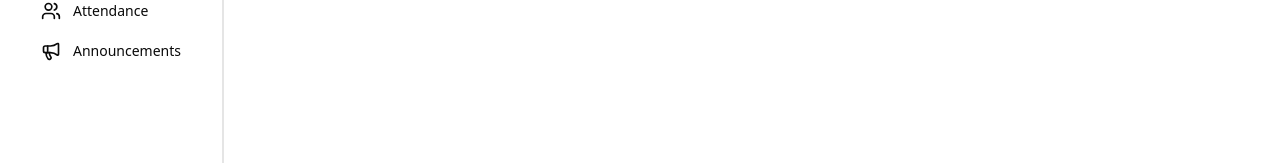
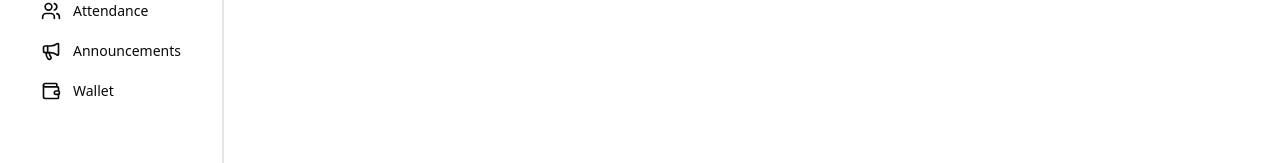
Before and after one commit to 0xSunill/super-uni, a Next.js app: page /dashboard/admin in a window 1280 px wide. Shown: the part 475-638 px from the top of the page. Built offline with nearby package versions, Linux system fonts and the light colour scheme.

Commit message:
fronted design

```diff
--- a/components/Menu.tsx
+++ b/components/Menu.tsx
@@ -1,3 +1,6 @@
+
+import { role } from "@/data"
+import { Role } from "@prisma/client"
 import {
   Home,
   Users,
@@ -11,7 +14,8 @@ import {
   BarChart,
   Calendar,
   MessageCircle,
-  Megaphone
+  Megaphone,
+  Wallet
 } from "lucide-react"
 
 const menuItems = [
@@ -101,6 +105,11 @@ const menuItems = [
         label: "Announcements",
         href: "/list/announcements",
         visible: ["admin", "teacher", "student", "parent"],
+      }, {
+        icon: Wallet,
+        label: "Wallet",
+        href: "/list/announcements",
+        visible: ["admin", "student",],
       },
     ]
   }
@@ -115,7 +124,9 @@ const Menu = () => {
             {section.title}
           </h2>
           <div className="space-y-1">
+
             {section.items.map((item) => {
+              if (item.visible.includes(role)) {
                 const Icon = item.icon
                 return (
                   <a
@@ -127,6 +138,7 @@ const Menu = () => {
                     <span className="hidden ml-3 lg:block">{item.label}</span>
                   </a>
                 )
+              }
             })}
           </div>
         </div>
--- /dev/null
+++ b/data.ts
@@ -0,0 +1 @@
+export let role = 'admin'
```
Also changed, not shown: 1 other file (tests, documents, lock files or other folders). Lines whose indentation alone changed are shown as unchanged.
